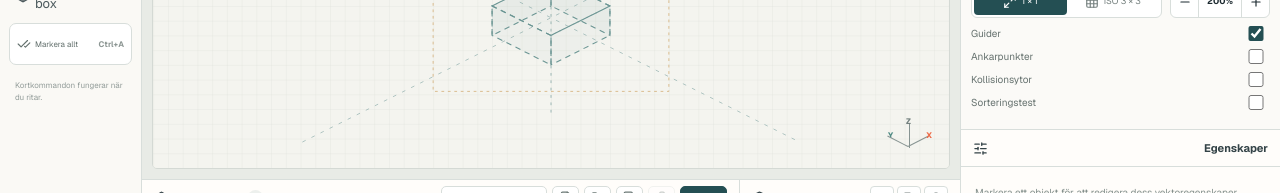
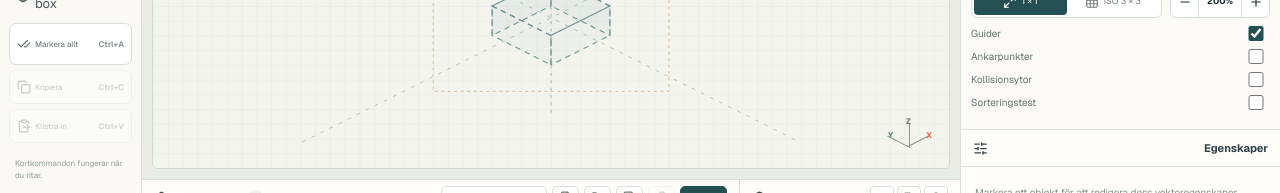
Before and after one commit to jerrymross/isoforge, a Next.js app: page / in a window 1280 px wide. Shown: the part 421-614 px from the top of the page. Built offline with nearby package versions, Linux system fonts and the light colour scheme.

Commit message:
Align circle guide and add copy paste

```diff
--- a/app/globals.css
+++ b/app/globals.css
@@ -841,6 +841,11 @@ button:disabled {
 .node-option b {
   color: #8c9693;
   font-size: 8px;
+}
+
+.node-option.clipboard-option {
+  min-height: 34px;
+  margin-top: 5px;
 }
 
 .node-option.active {
--- a/components/editor/EditorShell.tsx
+++ b/components/editor/EditorShell.tsx
@@ -70,6 +70,8 @@ export function EditorShell() {
     redo,
     deleteSelected,
     duplicateSelected,
+    copySelected,
+    pasteClipboard,
     saveNow,
   } = useEditorStore();
   const [exportOpen, setExportOpen] = useState(false);
@@ -124,6 +126,12 @@ export function EditorShell() {
       } else if ((event.ctrlKey || event.metaKey) && key === "d") {
         event.preventDefault();
         duplicateSelected();
+      } else if ((event.ctrlKey || event.metaKey) && key === "c") {
+        event.preventDefault();
+        copySelected();
+      } else if ((event.ctrlKey || event.metaKey) && key === "v") {
+        event.preventDefault();
+        pasteClipboard();
       } else if (event.key === "Delete" || event.key === "Backspace") {
         event.preventDefault();
         deleteSelected();
@@ -136,6 +144,8 @@ export function EditorShell() {
   }, [
     deleteSelected,
     duplicateSelected,
+    copySelected,
+    pasteClipboard,
     redo,
     saveNow,
     selectAllObjects,
--- a/components/toolbar/ToolRail.tsx
+++ b/components/toolbar/ToolRail.tsx
@@ -4,6 +4,8 @@ import {
   Box,
   CheckCheck,
   Circle,
+  ClipboardPaste,
+  Copy,
   Hexagon,
   Link2,
   Link2Off,
@@ -36,9 +38,14 @@ export function ToolRail() {
   const {
     tool,
     proportionalNodes,
+    selectedObjectId,
+    selectedObjectIds,
+    clipboard,
     setTool,
     setProportionalNodes,
     selectAllObjects,
+    copySelected,
+    pasteClipboard,
   } = useEditorStore();
   return (
     <nav className="tool-rail" aria-label="Ritverktyg">
@@ -71,6 +78,7 @@ export function ToolRail() {
         </button>
       )}
       {tool === "select" && (
+        <>
           <button
             className="node-option"
             onClick={selectAllObjects}
@@ -80,6 +88,27 @@ export function ToolRail() {
             <span>Markera allt</span>
             <b>Ctrl+A</b>
           </button>
+          <button
+            className="node-option clipboard-option"
+            disabled={!selectedObjectId && !selectedObjectIds.length}
+            onClick={copySelected}
+            title="Kopiera markerade objekt"
+          >
+            <Copy size={14} />
+            <span>Kopiera</span>
+            <b>Ctrl+C</b>
+          </button>
+          <button
+            className="node-option clipboard-option"
+            disabled={!clipboard.length}
+            onClick={pasteClipboard}
+            title="Klistra in kopierade objekt"
+          >
+            <ClipboardPaste size={14} />
+            <span>Klistra in</span>
+            <b>Ctrl+V</b>
+          </button>
+        </>
       )}
       <p className="tool-hint">Kortkommandon fungerar när du ritar.</p>
     </nav>
--- a/features/drawing/geometry.ts
+++ b/features/drawing/geometry.ts
@@ -79,13 +79,18 @@ export function tileGuidePolygon(
 ): Point[] {
   if (mode === "circle") {
     const center = { x: TILE_CENTER.x, y: baseline - height / 2 };
-    return Array.from({ length: 48 }, (_, index) => {
+    const ellipse = Array.from({ length: 48 }, (_, index) => {
       const angle = (index / 48) * Math.PI * 2;
       return {
         x: center.x + Math.cos(angle) * width / 2,
         y: center.y + Math.sin(angle) * height / 2,
       };
     });
+    ellipse[0] = { x: center.x + width / 2, y: center.y };
+    ellipse[12] = { x: center.x, y: baseline };
+    ellipse[24] = { x: center.x - width / 2, y: center.y };
+    ellipse[36] = { x: center.x, y: baseline - height };
+    return ellipse;
   }
   if (mode === "roof" || mode === "corner") {
     return tileDiamond(width, height, {
@@ -158,6 +163,10 @@ export function tileGuideFaces(
       primary,
       [primary[0], primary[24]],
       [primary[12], primary[36]],
+      [
+        { x: TILE_CENTER.x - width / 2, y: baseline },
+        { x: TILE_CENTER.x + width / 2, y: baseline },
+      ],
     ];
   }
 
--- a/stores/editor-store.ts
+++ b/stores/editor-store.ts
@@ -33,6 +33,32 @@ import {
 
 const now = () => new Date().toISOString();
 const newId = () => crypto.randomUUID();
+
+function cloneVectorObject(source: VectorObject): VectorObject {
+  return {
+    ...source,
+    points: source.points.map((point) => ({ ...point })),
+    style: { ...source.style },
+    uvPaint: source.uvPaint ? {
+      ...source.uvPaint,
+      top: [...source.uvPaint.top],
+      left: [...source.uvPaint.left],
+      right: [...source.uvPaint.right],
+      activeColor: source.uvPaint.activeColor ? { ...source.uvPaint.activeColor } : undefined,
+      vectors: source.uvPaint.vectors ? Object.fromEntries(
+        Object.entries(source.uvPaint.vectors).map(([face, vectors]) => [
+          face,
+          vectors?.map((vector) => ({
+            ...vector,
+            points: vector.points.map((point) => ({ ...point })),
+            gradient: vector.gradient ? { ...vector.gradient } : undefined,
+            effects: vector.effects ? { ...vector.effects } : undefined,
+          })),
+        ]),
+      ) : undefined,
+    } : undefined,
+  };
+}
 
 function normalizeGuideMode(
   mode: TileGuideMode | "wall" | undefined,
@@ -177,6 +203,8 @@ type EditorState = {
   autoAngle: boolean;
   autoTilt: boolean;
   proportionalNodes: boolean;
+  clipboard: VectorObject[];
+  clipboardPasteCount: number;
   history: Project[];
   future: Project[];
   autosaveState: "saved" | "saving";
@@ -221,6 +249,8 @@ type EditorState = {
   autoSizeSelected: () => void;
   deleteSelected: () => void;
   duplicateSelected: () => void;
+  copySelected: () => void;
+  pasteClipboard: () => void;
   toggleLayer: (id: string, field: "visible" | "locked") => void;
   addLayer: () => void;
   duplicateLayer: (id: string) => void;
@@ -289,6 +319,8 @@ export const useEditorStore = create<EditorState>((set, get) => ({
   autoAngle: true,
   autoTilt: true,
   proportionalNodes: false,
+  clipboard: [],
+  clipboardPasteCount: 0,
   history: [],
   future: [],
   autosaveState: "saved",
@@ -714,6 +746,55 @@ export const useEditorStore = create<EditorState>((set, get) => ({
         selectedObjectIds: copyIds,
       };
     }),
+  copySelected: () =>
+    set((state) => {
+      const tile = state.project.tiles.find((item) => item.id === state.project.activeTileId);
+      const selectedIds = new Set(
+        state.selectedObjectIds.length
+          ? state.selectedObjectIds
+          : state.selectedObjectId
+            ? [state.selectedObjectId]
+            : [],
+      );
+      const clipboard = tile?.objects
+        .filter((object) => selectedIds.has(object.id))
+        .map(cloneVectorObject) ?? [];
+      return clipboard.length ? { clipboard, clipboardPasteCount: 0 } : state;
+    }),
+  pasteClipboard: () =>
+    set((state) => {
+      if (!state.clipboard.length) return state;
+      const tile = state.project.tiles.find((item) => item.id === state.project.activeTileId);
+      if (!tile) return state;
+      const pasteCount = state.clipboardPasteCount + 1;
+      const offsetX = pasteCount * 12;
+      const offsetY = pasteCount * 6;
+      const copies = state.clipboard.map((source) => {
+        const copy = cloneVectorObject(source);
+        return {
+          ...copy,
+          id: newId(),
+          name: `${source.name} kopia`,
+          layerId: tile.layers.some((layer) => layer.id === source.layerId)
+            ? source.layerId
+            : state.selectedLayerId,
+          points: copy.points.map((point) => ({ x: point.x + offsetX, y: point.y + offsetY })),
+        };
+      });
+      const copyIds = copies.map((copy) => copy.id);
+      return {
+        ...snapshot(
+          state,
+          updateActiveTile(state.project, (activeTile) => ({
+            ...activeTile,
+            objects: [...activeTile.objects, ...copies],
+          })),
+        ),
+        clipboardPasteCount: pasteCount,
+        selectedObjectId: copyIds.at(-1) ?? null,
+        selectedObjectIds: copyIds,
+      };
+    }),
   toggleLayer: (id, field) =>
     set((state) =>
       snapshot(
```
Also changed, not shown: 1 other file (tests, documents, lock files or other folders). Lines whose indentation alone changed are shown as unchanged.
